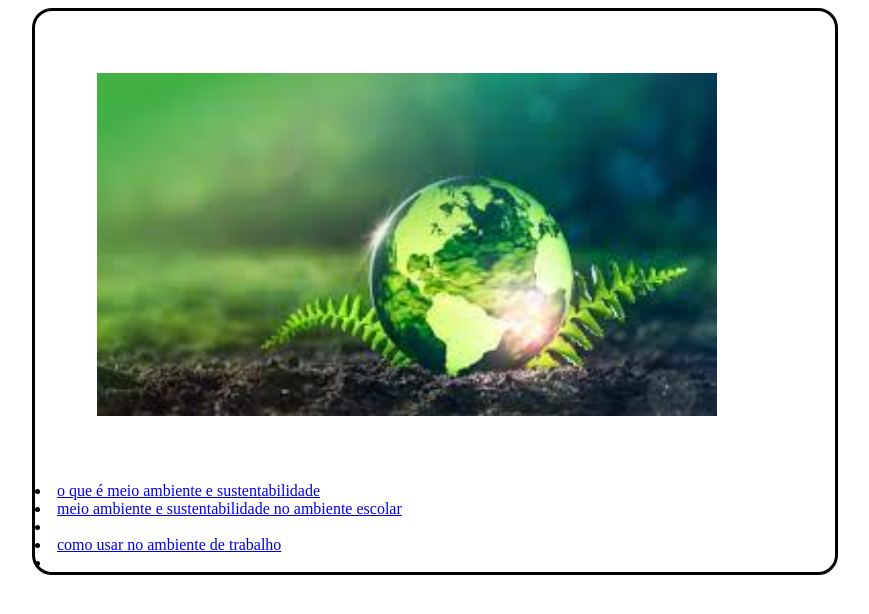
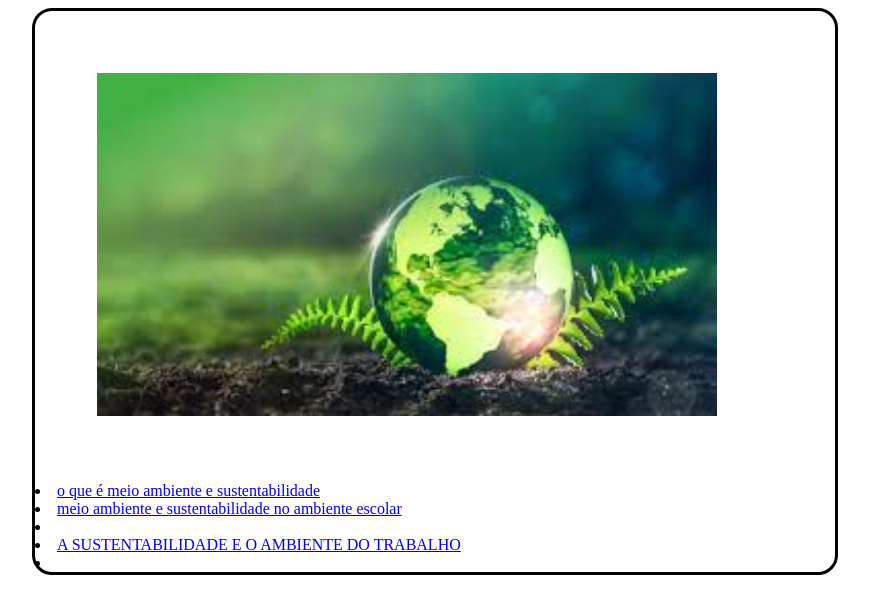
Before and after one commit to luanmatheusdossantos/meio-ambiente-e-sustentabilidade, a plain HTML site: page index.html in a window 1280 px wide. Shown: the whole page, without its empty margins (205-1074 px from the left). Drawn offline with Linux system fonts and the light colour scheme.

Commit message:
Update index.html

```diff
--- a/index.html
+++ b/index.html
@@ -14,7 +14,7 @@
                 <img src="download.jpeg">
                      <li><a class="botão"href="=oqueé.html">o que é meio ambiente e sustentabilidade</li></a>
                      <li><a class="botão"href="meioambientenaescola.html">meio ambiente e sustentabilidade no ambiente escolar<li/></a>
-                    <li><a class="botão"href="trabalhocomambiente.html">como usar no ambiente de trabalho<li/></a>
+                    <li><a class="botão"href="sustra.html">A SUSTENTABILIDADE E O AMBIENTE DO TRABALHO<li/></a>
                </nav>
             </div>
         </header>
```
